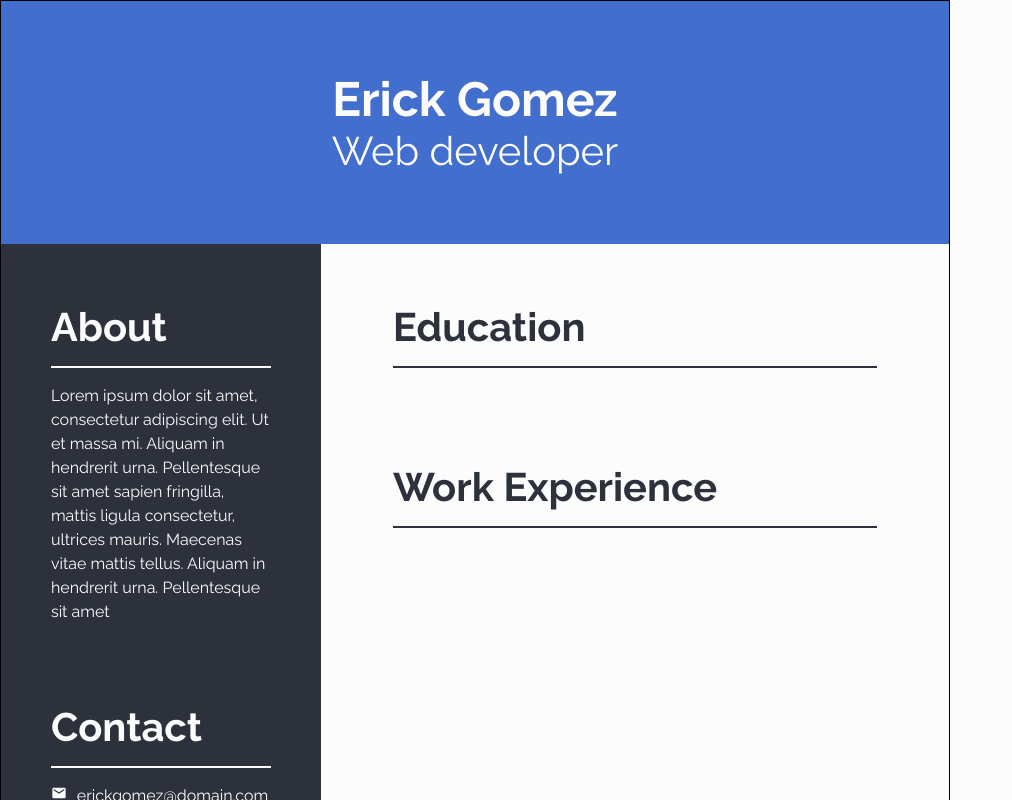
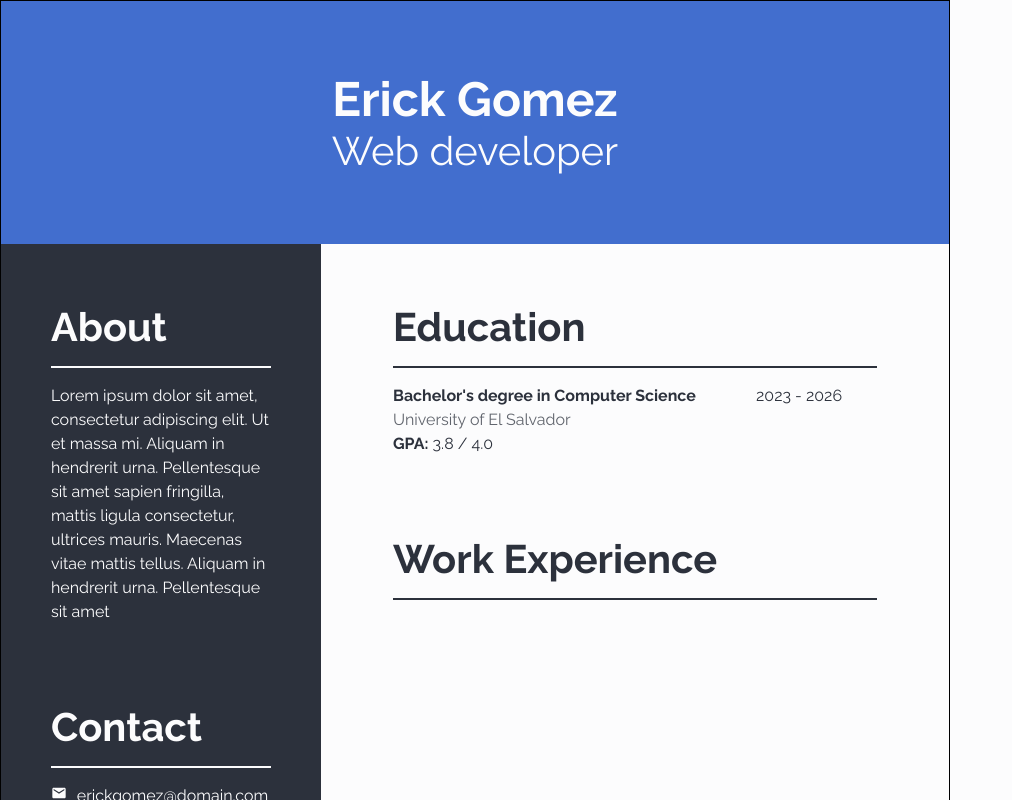
Before and after one commit to ErickBGomez/cv-application, a React (Vite) app: page / in a window 1280 px wide. Shown: the top 800 px of the page, without its empty margins (0-1012 px from the left). Built offline with nearby package versions, Linux system fonts and the light colour scheme.

Commit message:
Style education entry data

```diff
--- a/src/components/resume/Resume/Resume.jsx
+++ b/src/components/resume/Resume/Resume.jsx
@@ -3,6 +3,7 @@ import ResumeSection from "../ResumeSection/ResumeSection";
 import ContactInfo from "../ContactInfo/ContactInfo";
 import SkillInfo from "../SkillInfo/SkillInfo";
 import "./Resume.scss";
+import ResumeEntry from "../ResumeEntry/ResumeEntry";
 
 const Resume = ({ data }) => {
   const {
@@ -37,7 +38,9 @@ const Resume = ({ data }) => {
         )}
       </aside>
       <div className="resume-main">
-        <ResumeSection title="Education"></ResumeSection>
+        <ResumeSection title="Education">
+          <ResumeEntry context="education" />
+        </ResumeSection>
         <ResumeSection title="Work Experience"></ResumeSection>
       </div>
     </div>
--- a/src/components/resume/ResumeEntry/ResumeEntry.jsx
+++ b/src/components/resume/ResumeEntry/ResumeEntry.jsx
@@ -1,3 +1,5 @@
+import "./ResumeEntry.scss";
+
 const ResumeEntry = ({ context }) => {
   // Provisional data, remove later
   const data = {
@@ -30,7 +32,7 @@ const ResumeEntry = ({ context }) => {
         };
 
   return (
-    <div className="entry">
+    <div className="resume-entry">
       <div className="title">{parsedData.title}</div>
       <div className="subtitle">{parsedData.subtitle}</div>
       <div className="years">
@@ -38,9 +40,13 @@ const ResumeEntry = ({ context }) => {
       </div>
       {parsedData.description && (
         <div className="description">
-          {context === "education"
-            ? `GPA: ${parsedData.description} / 4.0`
-            : parsedData.description}
+          {context === "education" ? (
+            <div>
+              <span className="gpa">GPA:</span> {parsedData.description} / 4.0
+            </div>
+          ) : (
+            parsedData.description
+          )}
         </div>
       )}
     </div>
--- /dev/null
+++ b/src/components/resume/ResumeEntry/ResumeEntry.scss
@@ -0,0 +1,32 @@
+@use "../../../assets/scss/colors";
+
+.resume-entry {
+  display: grid;
+  grid-template-columns: 3fr 1fr;
+  grid-template-areas:
+    "title years"
+    "subtitle subtitle"
+    "description description";
+
+  .title {
+    grid-area: title;
+    font-weight: 700;
+  }
+
+  .subtitle {
+    grid-area: subtitle;
+    color: colors.$black-75;
+  }
+
+  .years {
+    grid-area: years;
+  }
+
+  .description {
+    grid-area: description;
+
+    .gpa {
+      font-weight: 700;
+    }
+  }
+}
```
